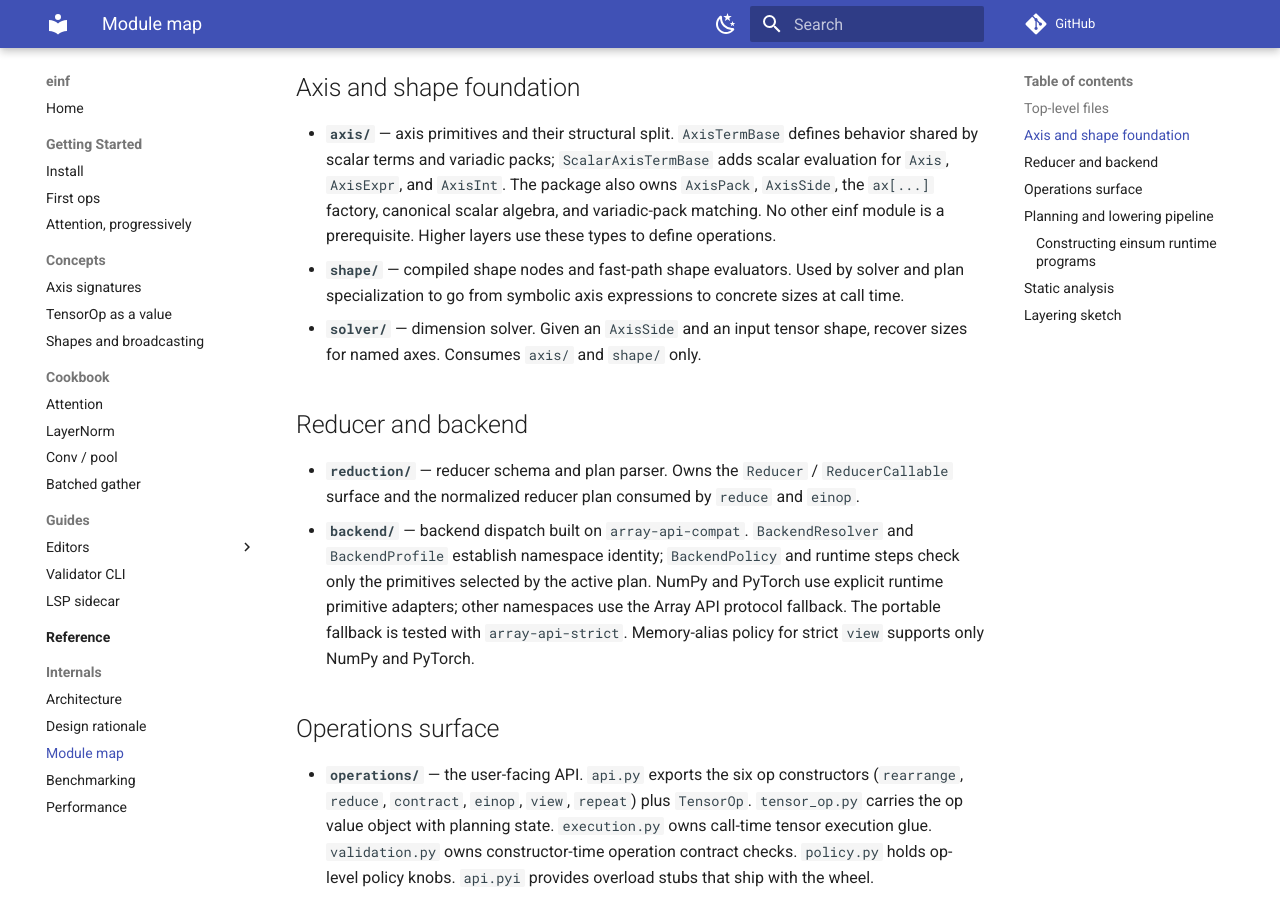
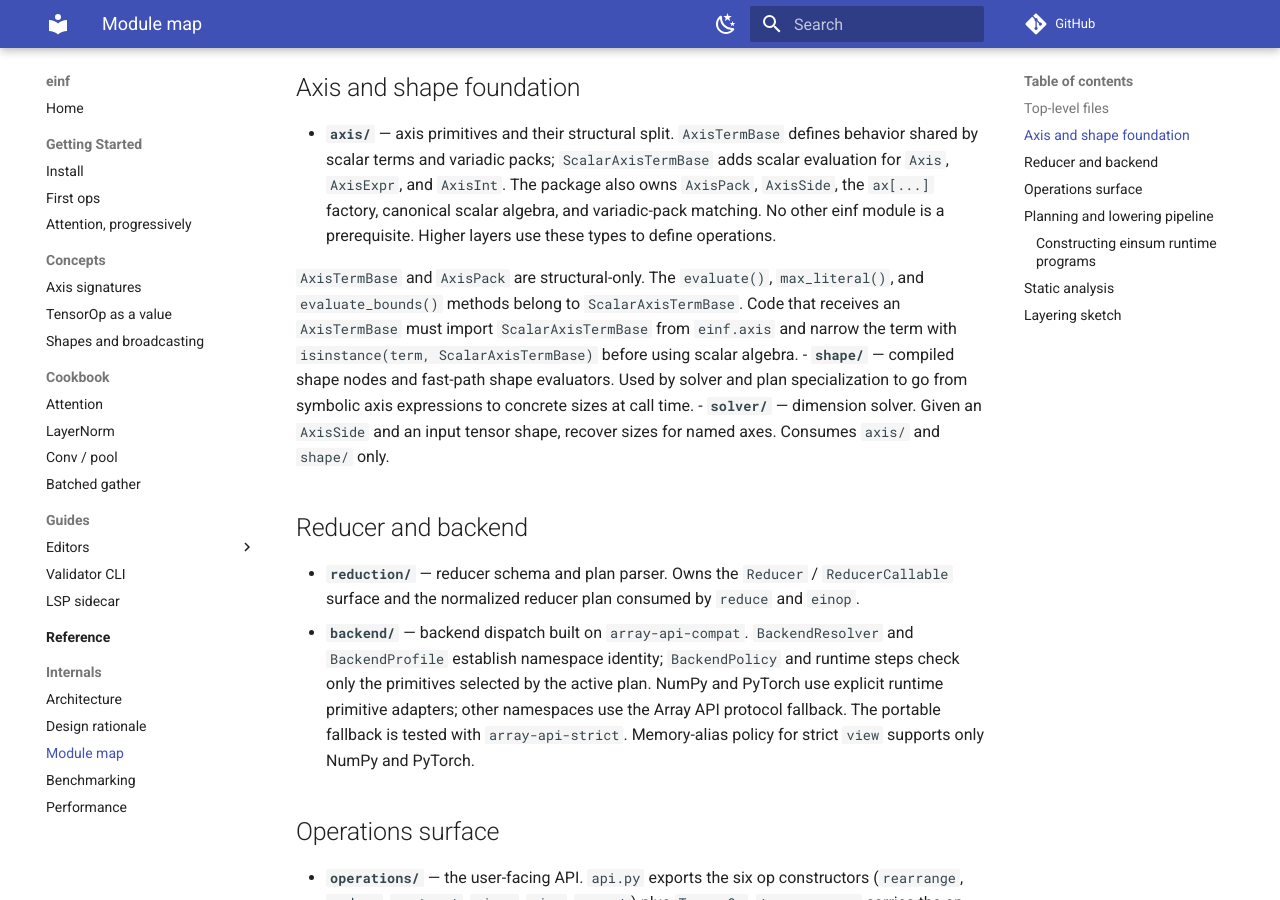
Before and after one commit to isty2e/einf, an MkDocs documentation site: the page built from docs/internals/module-map.md, in a window 1280 px wide and 900 px high, scrolled down 663 px. Built offline with MkDocs 1.6.1 and Material for MkDocs 9.7.7, drawn with Linux system fonts in a browser that asks for light colours; comment, search, counter and statistics services are not loaded.

Commit message:
test(axis): harden scalar term boundaries

```diff
--- a/docs/internals/module-map.md
+++ b/docs/internals/module-map.md
@@ -23,6 +23,12 @@ directory and sketches the dependency order.
   factory, canonical scalar algebra, and variadic-pack matching. No other einf
   module is a prerequisite. Higher layers use these types to define
   operations.
+
+  `AxisTermBase` and `AxisPack` are structural-only. The `evaluate()`,
+  `max_literal()`, and `evaluate_bounds()` methods belong to
+  `ScalarAxisTermBase`. Code that receives an `AxisTermBase` must import
+  `ScalarAxisTermBase` from `einf.axis` and narrow the term with
+  `isinstance(term, ScalarAxisTermBase)` before using scalar algebra.
 - **`shape/`** — compiled shape nodes and fast-path shape evaluators.
   Used by solver and plan specialization to go from symbolic axis
   expressions to concrete sizes at call time.
```
Also changed, not shown: 1 other file.
